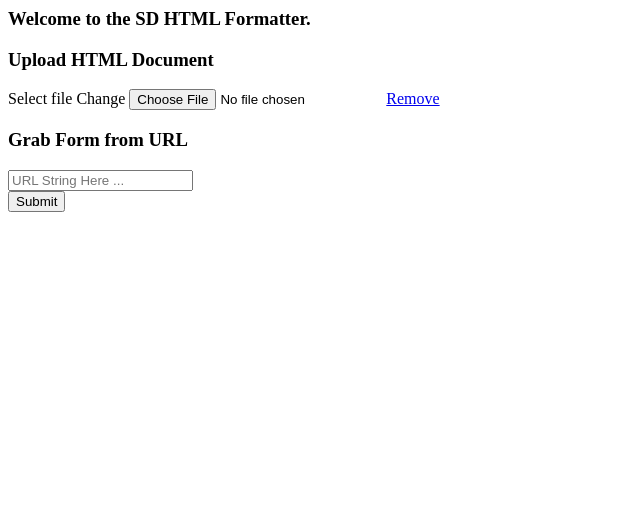
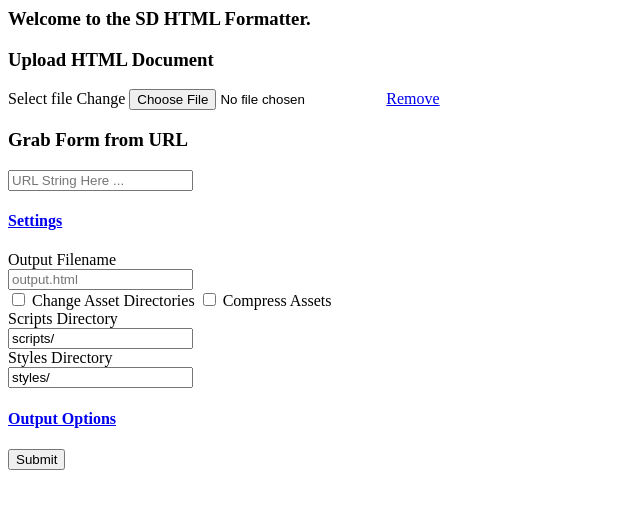
Before and after one commit to tylerjuniorcollege/sd-reformatter, a PHP site: template app/templates/index.php in a window 1280 px wide. Shown: the top 509 px of the page, without its empty margins (0-640 px from the left). Run offline with PHP 8.4, Linux system fonts and the light colour scheme; the template is opened without the code that fills it, so the values that code supplies are empty; some libraries are stand-ins or nearby versions.

Commit message:
Beginning of Issue #6 : Added support for output settings.
Additionally, index.php has updated parser-error handling and new endpoints for edit.

```diff
--- a/app/templates/index.php
+++ b/app/templates/index.php
@@ -1,3 +1,9 @@
+<?php // Parser Options.
+	$options = array();
+	foreach(\TJC\Parser\HTML::options() as $option => $disp) {
+		$options[] = sprintf('<div class="checkbox"><label class="checkbox"><input type="checkbox" name="outputoptions[%s]" value="1" checked="checked">%s</label></div>', $option, $disp);
+	}
+?>
 <div class="container">
 	<div class="row">
 		<div class="col-md-12">
@@ -45,7 +51,70 @@
 				</div>
 			</div>
 		</div>
-		<button type="submit" class="btn btn-primary btn-sm pull-right">Submit</button>
-		<div class="clearfix"></div>
+		<div class="row">
+			<div class="col-md-12">
+				<div class="panel panel-info">
+					<div class="panel-heading" role="tab" id="settingsHeading">
+						<h4 class="panel-title">
+							<a data-toggle="collapse" data-target="#settingsCollapse" href="#settingsCollapse" aria-expanded="true" aria-controls="settingsCollapse">Settings</a>
+							<a data-toggle="collapse" data-target="#settingsCollapse" href="#settingsCollapse" aria-expanded="true" aria-controls="settingsCollapse" class="pull-right"><span class="glyphicon glyphicon-chevron-down"></span></a>
+						</h4>
+					</div>
+					<div id="settingsCollapse" class="panel-collapse collapse in" role="tabpanel" aria-labelledby="settingsHeading">
+						<div class="panel-body">
+							<div class="form-horizontal row">
+								<div class="form-group col-md-6">
+									<label for="outfilename" class="col-md-4 label-control">Output Filename</label>
+									<div class="col-md-8">
+										<input type="text" class="form-control" name="outfilename" placeholder="output.html" />
+									</div>
+								</div>
+								<div class="form-group col-md-6 pull-right">
+									<label class="checkbox-inline"><input type="checkbox" name="changeassetdir" value="1" data-toggle="collapse" data-target=".assetdircollapse" aria-expanded="false" aria-controls="assetdircollapse" /> Change Asset Directories</label>
+									<label class="checkbox-inline"><input type="checkbox" name="compressassets" value="1" /> Compress Assets</label>
+								</div>
+								<div class="clearfix"></div>
+							</div>
+							<div class="form-horizontal row">
+								<div class="form-group col-md-6 assetdircollapse collapse">
+									<label for="scriptsdir" class="col-md-4 label-control">Scripts Directory</label>
+									<div class="col-md-8">
+										<input type="text" class="form-control" name="scriptsdir" value="scripts/" />
+									</div>
+								</div>
+								<div class="form-group col-md-6 assetdircollapse collapse">
+									<label for="styledir" class="col-md-4 label-control">Styles Directory</label>
+									<div class="col-md-8">
+										<input type="text" class="form-control" name="styledir" value="styles/" />
+									</div>
+								</div>
+							</div>
+							<div class="panel panel-default">
+								<div class="panel-heading">
+									<h4 class="panel-title">
+										<a data-toggle="collapse" data-target="#outputSettings" href="#outputSettings" aria-expanded="false" aria-controls="outputSettings">Output Options</a>
+										<a data-toggle="collapse" data-target="#outputSettings" href="#outputSettings" aria-expanded="false" aria-controls="outputSettings" class="pull-right"><span class="glyphicon glyphicon-chevron-down"></span></a>
+									</h4>
+								</div>
+								<div id="outputSettings" class="panel-collapse collapse">
+									<div class="panel-body">
+										<?= implode($options); ?>
+									</div>
+								</div>
+							</div>
+						</div>
+					</div>
+					<div class="panel-footer">
+						<button type="submit" class="btn btn-primary btn-sm pull-right">Submit</button>
+						<div class="clearfix"></div>
+					</div>
+				</div>
+			</div>
+		</div>
+		<div class="row">
+			<div class="col-md-1 col-md-offset-11">
+
+			</div>
+		</div>
 	</form>
 </div>
```
Also changed, not shown: app/src/Parser/HTML.php (+11 -0 lines), public/index.php (+18 -12 lines).
